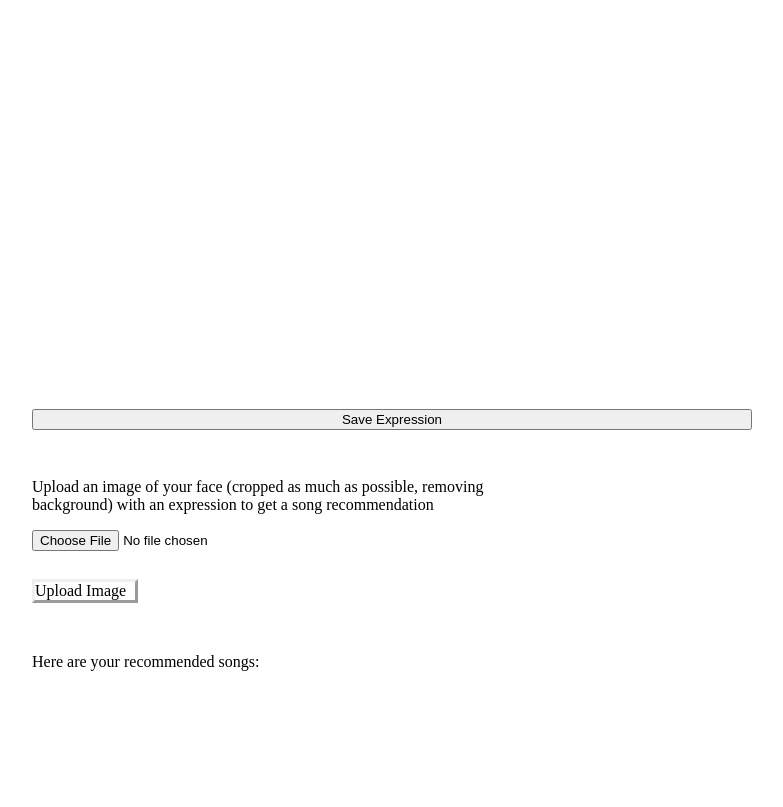
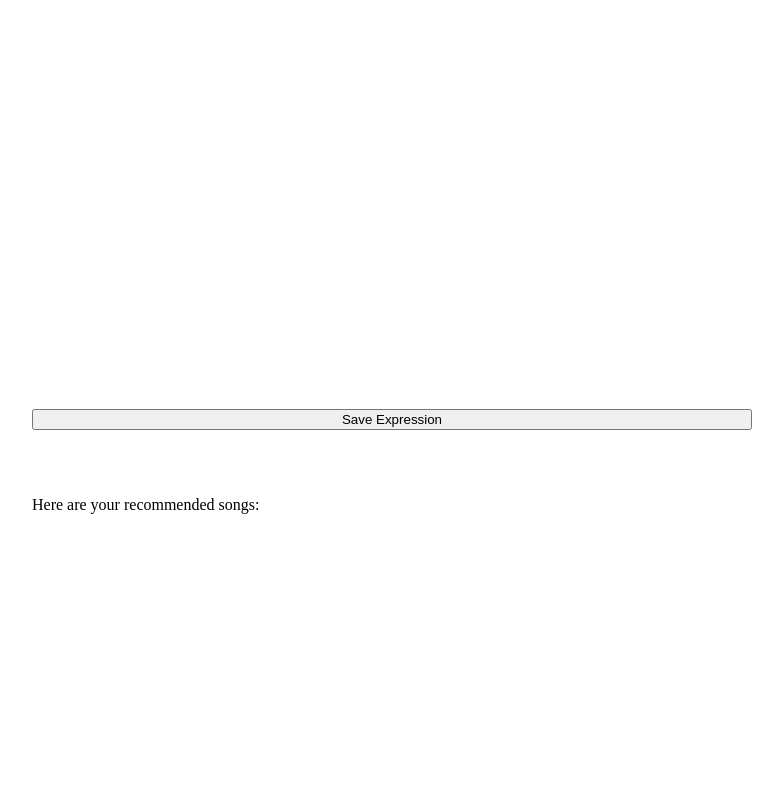
Before and after one commit to andresgpaul/visual-song-recommender, a Flask app: page / in a window 1280 px wide. Shown: the part 187-994 px from the top of the page, without its empty margins (248-1031 px from the left). After the commit the page ends 701 px from the top, so only its background shows below. Run offline with Flask 2, Linux system fonts and the light colour scheme; some libraries are stand-ins or nearby versions.

Commit message:
commenting cnn part

```diff
--- a/main.py
+++ b/main.py
@@ -31,32 +31,32 @@ def emotion():
     out = spotifyRec()
     return jsonify({'response': out, 'emotion': emotion})
 
-def detectEmotion(img, gray):
-    # img = cv2.imread('static/images/test1.jpeg', 0)
-    # gray = cv2.imread('static/images/test2.jpeg', 0)
+# def detectEmotion(img, gray):
+#     # img = cv2.imread('static/images/test1.jpeg', 0)
+#     # gray = cv2.imread('static/images/test2.jpeg', 0)
 
-    new_yt_model = keras.models.load_model('fer.h5')
-    new_yt_model.load_weights("fer_weights.h5")
-    face_cascade = cv2.CascadeClassifier(
-        cv2.data.haarcascades + 'haarcascade_frontalface_default.xml')
+#     new_yt_model = keras.models.load_model('fer.h5')
+#     new_yt_model.load_weights("fer_weights.h5")
+#     face_cascade = cv2.CascadeClassifier(
+#         cv2.data.haarcascades + 'haarcascade_frontalface_default.xml')
 
-    faces = face_cascade.detectMultiScale(gray, 1.1, 1)
-    for (x, y, w, h) in faces:
-        cv2.rectangle(img, (x, y), (x+w, y+h), (255, 0, 0))
-        roi_gray = gray[y:y+w, x:x+h]
-        roi_gray = cv2.resize(roi_gray, (48, 48))
-        image_pixels = img_to_array(roi_gray)
-        image_pixels = np.expand_dims(image_pixels, axis=0)
-        image_pixels /= 255
-        predictions = new_yt_model.predict(image_pixels)
-        max_index = np.argmax(predictions[0])
-        emotion_detection = ('Angry', 'Disgust', 'Fear',
-                             'Happy', 'Sad', 'Surprise', 'Neutral')
-        emotion_prediction = emotion_detection[max_index]
+#     faces = face_cascade.detectMultiScale(gray, 1.1, 1)
+#     for (x, y, w, h) in faces:
+#         cv2.rectangle(img, (x, y), (x+w, y+h), (255, 0, 0))
+#         roi_gray = gray[y:y+w, x:x+h]
+#         roi_gray = cv2.resize(roi_gray, (48, 48))
+#         image_pixels = img_to_array(roi_gray)
+#         image_pixels = np.expand_dims(image_pixels, axis=0)
+#         image_pixels /= 255
+#         predictions = new_yt_model.predict(image_pixels)
+#         max_index = np.argmax(predictions[0])
+#         emotion_detection = ('Angry', 'Disgust', 'Fear',
+#                              'Happy', 'Sad', 'Surprise', 'Neutral')
+#         emotion_prediction = emotion_detection[max_index]
 
-    global emDetected
-    emDetected = emotion_prediction
-    return emotion_prediction
+#     global emDetected
+#     emDetected = emotion_prediction
+#     return emotion_prediction
 
 
 def get_recommended_songs(recm):
@@ -203,29 +203,29 @@ def spotifyRec():
     return out_dict
 
 
-@app.route('/test', methods=['GET', 'POST'])
-def test():
-    file = request.files['image'].read()  # image in byte file
-    npimg = np.fromstring(file, np.uint8)  # image in np.array type
-    # image in np.array type but decoded
-    img = cv2.imdecode(npimg, cv2.IMREAD_COLOR)
-    gray = cv2.cvtColor(img, cv2.COLOR_BGR2GRAY)  # image in grayscale
+# @app.route('/test', methods=['GET', 'POST'])
+# def test():
+#     file = request.files['image'].read()  # image in byte file
+#     npimg = np.fromstring(file, np.uint8)  # image in np.array type
+#     # image in np.array type but decoded
+#     img = cv2.imdecode(npimg, cv2.IMREAD_COLOR)
+#     gray = cv2.cvtColor(img, cv2.COLOR_BGR2GRAY)  # image in grayscale
 
-    # path = 'static/images'
-    # cv2.imwrite(os.path.join(path, 'test1.jpeg'), img)
-    # cv2.imwrite(os.path.join(path, 'test2.jpeg'), gray)
+#     # path = 'static/images'
+#     # cv2.imwrite(os.path.join(path, 'test1.jpeg'), img)
+#     # cv2.imwrite(os.path.join(path, 'test2.jpeg'), gray)
 
-    new_yt_model = keras.models.load_model('fer.h5')
-    new_yt_model.load_weights("fer_weights.h5")
-    face_cascade = cv2.CascadeClassifier(
-        cv2.data.haarcascades + 'haarcascade_frontalface_default.xml')
+#     new_yt_model = keras.models.load_model('fer.h5')
+#     new_yt_model.load_weights("fer_weights.h5")
+#     face_cascade = cv2.CascadeClassifier(
+#         cv2.data.haarcascades + 'haarcascade_frontalface_default.xml')
 
-    emotion = detectEmotion(img, gray)
+#     emotion = detectEmotion(img, gray)
 
-    global emDetected
-    emDetected = emotion
+#     global emDetected
+#     emDetected = emotion
 
-    return jsonify('emotion', emotion)
+#     return jsonify('emotion', emotion)
 
 
 @app.route('/')
--- a/static/client.js
+++ b/static/client.js
@@ -1,38 +1,38 @@
-window.onload = () => {
-  $("#sendbutton").click(() => {
-    var ima = document.getElementById("imagebox");
-    if (ima.getAttribute("src") == "") {
-      alert("Upload an image");
-    } else {
-      var sMsg = document.getElementById("s-msg");
-      sMsg.innerHTML = "Loading image...";
-      imagebox = $("#imagebox");
-      input = $("#imageinput")[0];
-      if (input.files && input.files[0]) {
-        let formData = new FormData();
-        formData.append("image", input.files[0]);
-        $.ajax({
-          url: "http://localhost:5000/test", // fix this to your liking
-          type: "POST",
-          data: formData,
-          cache: false,
-          processData: false,
-          contentType: false,
-          error: function (data) {
-            console.log("upload error", data);
-            console.log(data.getAllResponseHeaders());
-          },
-          success: function (data) {
-            sMsg.innerHTML =
-              "Image uploaded successfully! Click below to get songs.";
+// window.onload = () => {
+//   $("#sendbutton").click(() => {
+//     var ima = document.getElementById("imagebox");
+//     if (ima.getAttribute("src") == "") {
+//       alert("Upload an image");
+//     } else {
+//       var sMsg = document.getElementById("s-msg");
+//       sMsg.innerHTML = "Loading image...";
+//       imagebox = $("#imagebox");
+//       input = $("#imageinput")[0];
+//       if (input.files && input.files[0]) {
+//         let formData = new FormData();
+//         formData.append("image", input.files[0]);
+//         $.ajax({
+//           url: "http://localhost:5000/test", // fix this to your liking
+//           type: "POST",
+//           data: formData,
+//           cache: false,
+//           processData: false,
+//           contentType: false,
+//           error: function (data) {
+//             console.log("upload error", data);
+//             console.log(data.getAllResponseHeaders());
+//           },
+//           success: function (data) {
+//             sMsg.innerHTML =
+//               "Image uploaded successfully! Click below to get songs.";
 
-            getEmotion(); // call backend and detect emotion from image
-          },
-        });
-      }
-    }
-  });
-};
+//             getEmotion(); // call backend and detect emotion from image
+//           },
+//         });
+//       }
+//     }
+//   });
+// };
 
 function getEmotion() {
   $.ajax({
@@ -71,7 +71,7 @@ function printSongs(recs) {
     target.appendChild(p);
   }
 
-  $("body,html").animate({ scrollTop: $(document).height() }, 1200);
+  // $("body,html").animate({ scrollTop: $('#exp').offset().top }, 1200);
 
   window.open(urls[0]);
 }
--- a/templates/inside.html
+++ b/templates/inside.html
@@ -33,7 +33,7 @@
       <button id="save-exp" onclick="getEmotion()">Save Expression</button>
       <p id="exp"></p>
 
-      <p style="max-width: 500px;">
+      <!-- <p style="max-width: 500px;">
         Upload an image of your face (cropped as much as possible, removing
         background) with an expression to get a song recommendation
       </p>
@@ -55,7 +55,7 @@
       </label>
       <div id="fresh">
         <p id="s-msg" style="margin-bottom: 0"></p>
-      </div>
+      </div> -->
       <br />
       <p>Here are your recommended songs:</p>
       <div id="url"></div>
```
